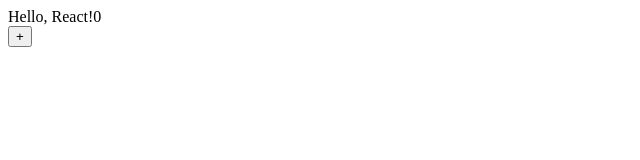
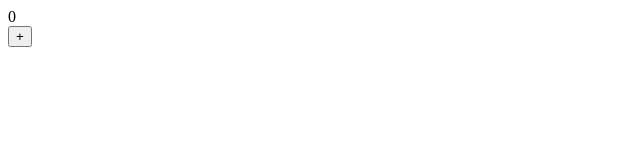
Before and after one commit to m2maomao/react-hooks-demo, a React (Vite) app: page / in a window 1280 px wide. Shown: the top 160 px of the page, without its empty margins (0-640 px from the left). Built offline with nearby package versions, Linux system fonts and the light colour scheme.

Commit message:
feat: useReducer

```diff
--- a/src/XiaoYe/Section1/UseState/App.tsx
+++ b/src/XiaoYe/Section1/UseState/App.tsx
@@ -14,6 +14,9 @@
  *
  * react => 运行时
  * vue => 编译时的行为
+ *
+ * + - * / => 计算count
+ * count => 多重操作方案，每一种方案可能有很多地方都需要使用
  */
 
 import { useState } from "react";
@@ -29,7 +32,7 @@ const App  = () => {
   // 函数是一等公民
   return (
     <>
-      <div>Hello, React!{count}</div>
+      <div>{count}</div>
       <button onClick={handleClick}>+</button>
     </>
   )
```
